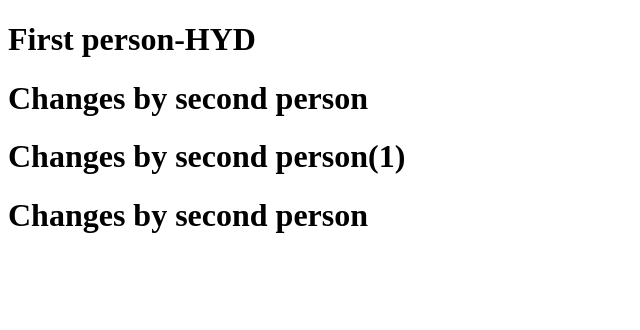
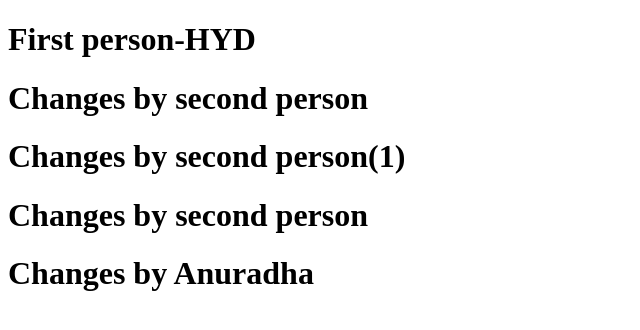
Before and after one commit to Kunta-Bhavana/Practice, a plain HTML site: page index.html in a window 1280 px wide. Shown: the whole page, without its empty margins (0-640 px from the left). Drawn offline with Linux system fonts and the light colour scheme.

Commit message:
changes by anuradha

```diff
--- a/index.html
+++ b/index.html
@@ -12,6 +12,8 @@
   <h1>Changes by second person</h1>
   <h1>Changes by second person(1)</h1>
   <h1>Changes by second person</h1>
+   <h1>Changes by Anuradha</h1>
+
 </body>
 
 </html>
```
